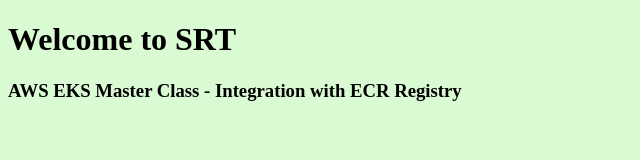
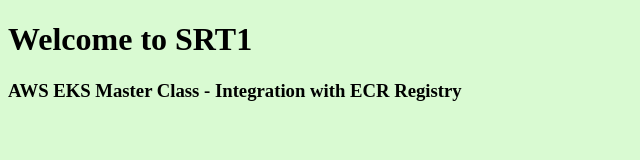
Before and after one commit to manikarri/cdkube, a plain HTML site: page index.html in a window 1280 px wide. Shown: the full height of the page, 0-640 px from the left. Drawn offline with Linux system fonts and the light colour scheme.

Commit message:
Update index.html

```diff
--- a/index.html
+++ b/index.html
@@ -2,7 +2,7 @@
 <html>
 <body style="background-color:rgb(217, 250, 210);">
 
-<h1>Welcome to SRT</h1>
+<h1>Welcome to SRT1</h1>
 <h3>AWS EKS Master Class - Integration with ECR Registry</h3>
 
 </body>
```
